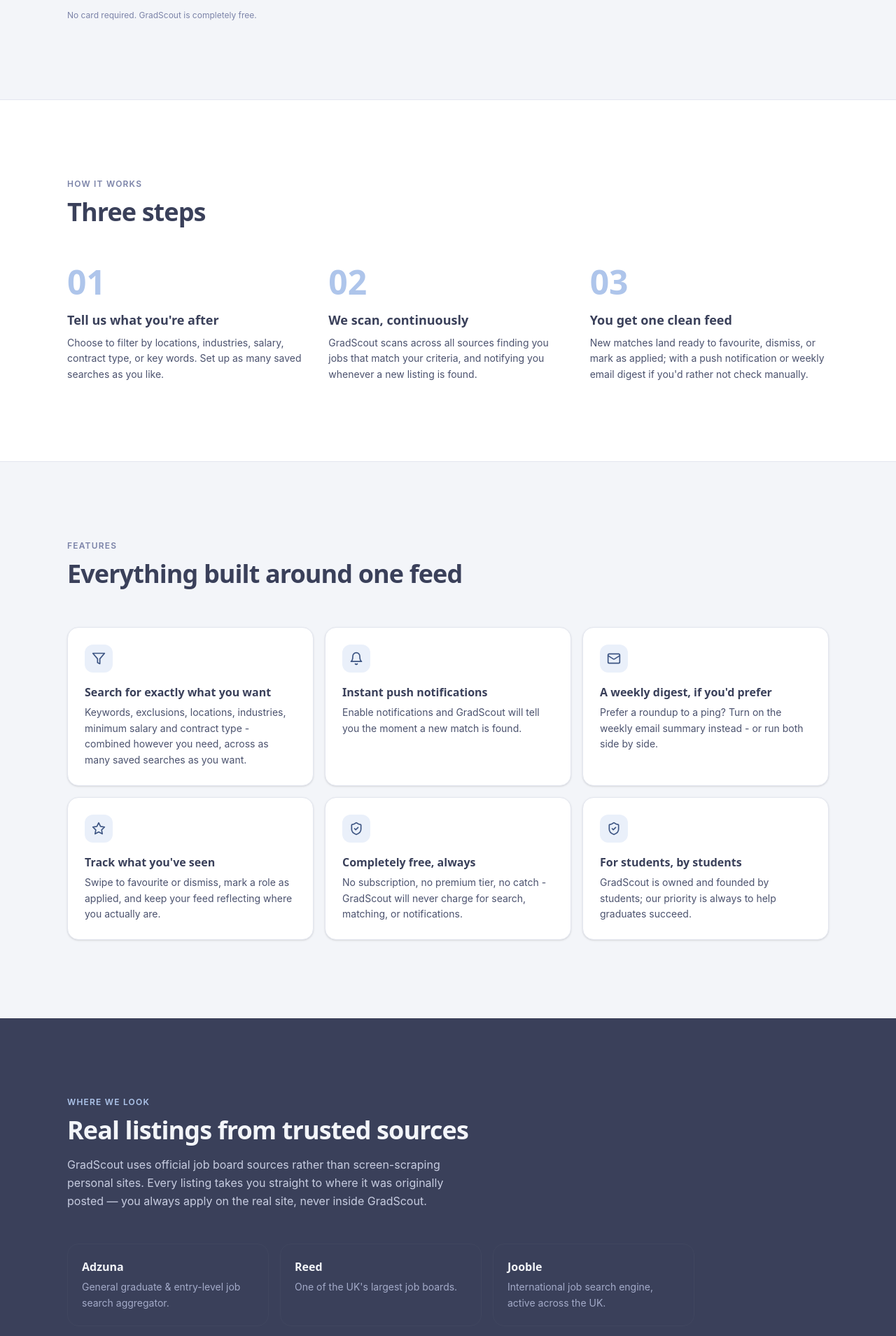
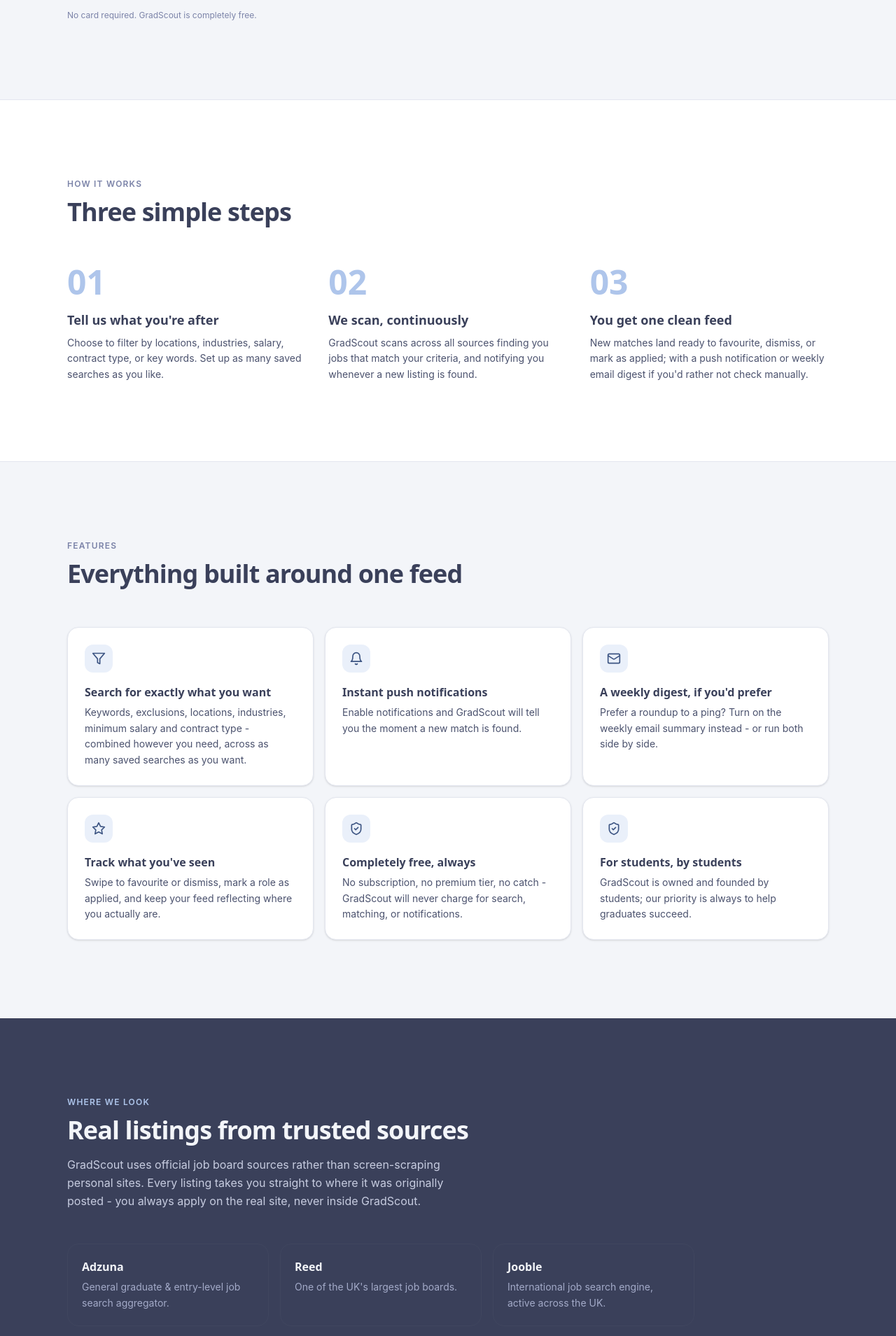
Before and after one commit to benzach/GradScout-Build-1.1, a React (Vite) app in the folder frontend/: page / in a window 1280 px wide. Shown: the part 677-2586 px from the top of the page at 70% size. Built offline with nearby package versions, Linux system fonts and the light colour scheme; no server answers.

Commit message:
More minor text changes

```diff
--- a/frontend/src/pages/marketing/Landing.jsx
+++ b/frontend/src/pages/marketing/Landing.jsx
@@ -170,7 +170,7 @@ function HowItWorks() {
         <Reveal className="max-w-xl">
           <p className="text-xs font-semibold uppercase tracking-widest text-primary-400 mb-3">How it works</p>
           <h2 className="font-heading text-3xl sm:text-4xl font-extrabold text-primary-900 tracking-tight">
-            Three steps
+            Three simple steps
           </h2>
         </Reveal>
 
@@ -228,7 +228,7 @@ function Sources() {
           </h2>
           <p className="text-primary-200 mt-4 leading-relaxed">
             GradScout uses official job board sources rather than screen-scraping personal sites.
-            Every listing takes you straight to where it was originally posted — you always apply
+            Every listing takes you straight to where it was originally posted - you always apply
             on the real site, never inside GradScout.
           </p>
         </Reveal>
```
